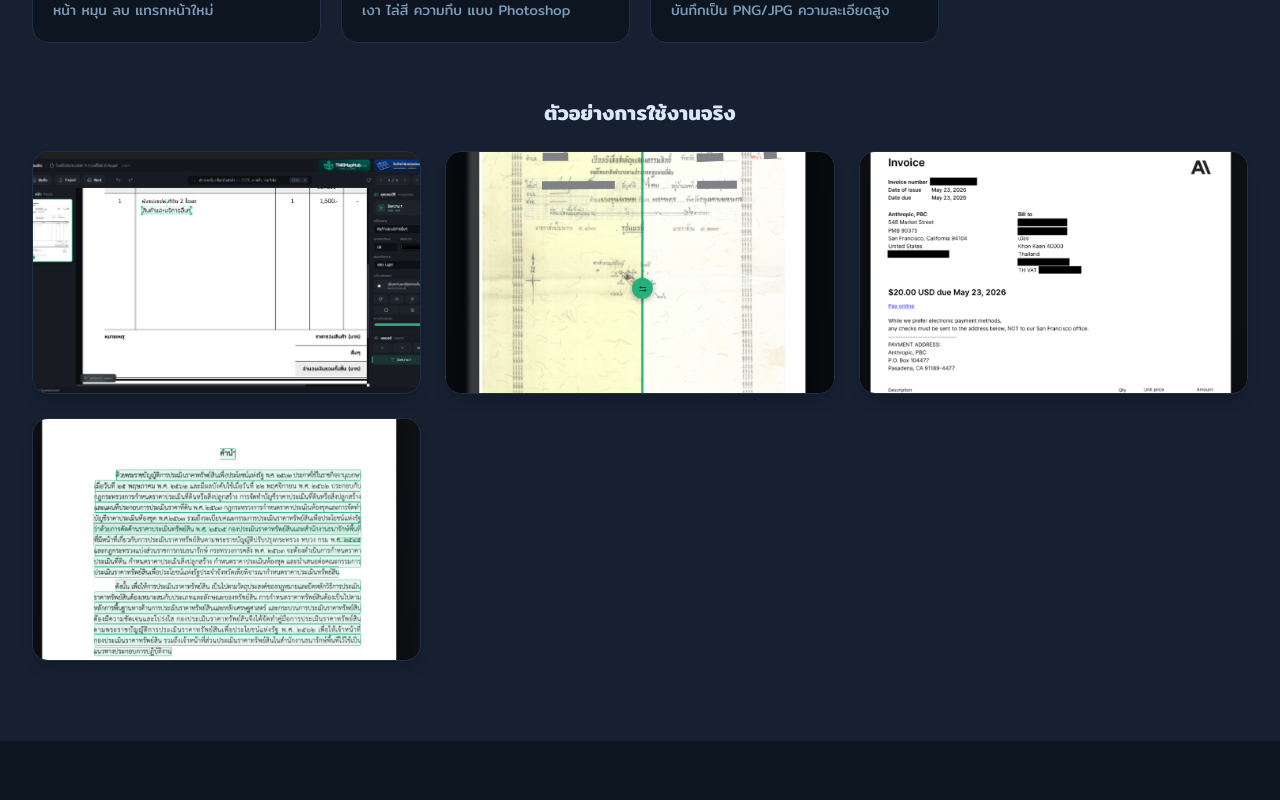
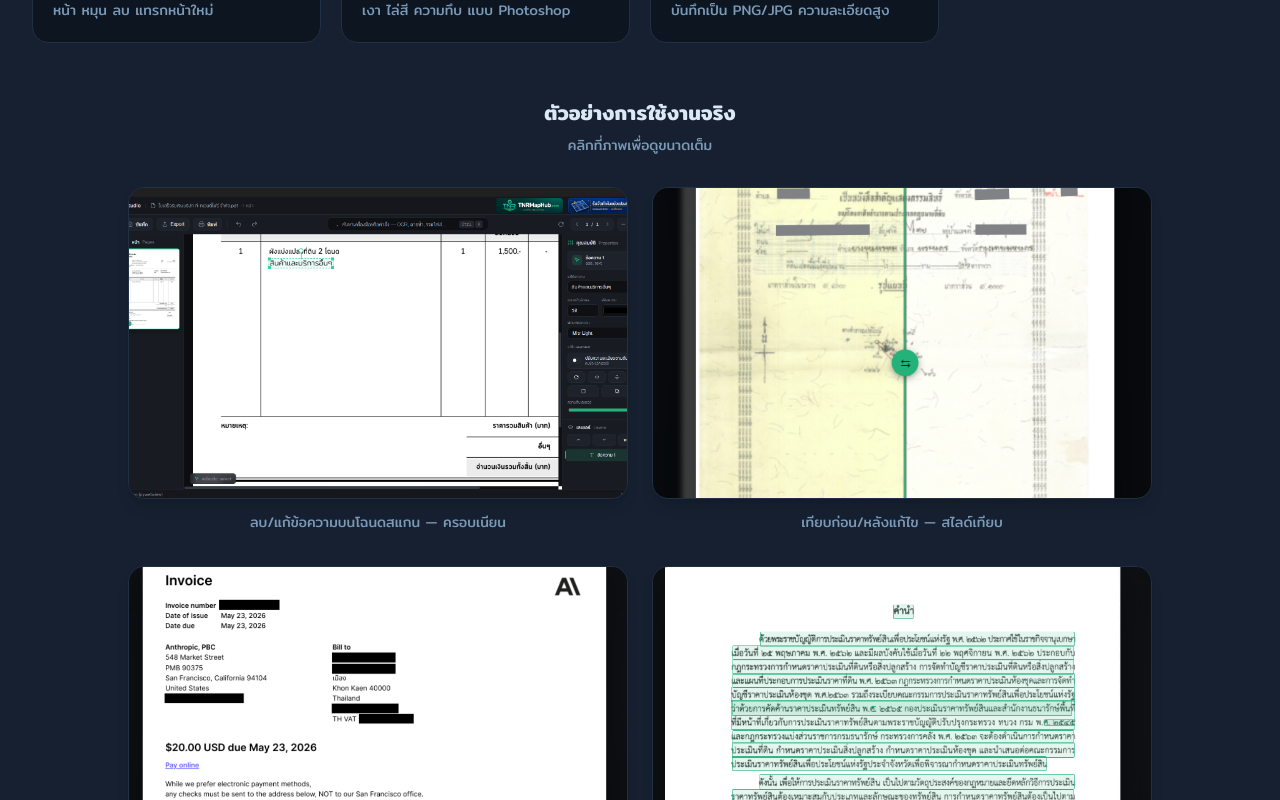
Before and after one commit to TNRgeoservice/vite-react-template, a React (Vite) app: page /tnrpdfstudio in a window 1280 px wide. Shown: the part 1180-1980 px from the top of the page. Built offline with nearby package versions, Linux system fonts and the light colour scheme.

Commit message:
PDF Studio landing: balanced 2x2 gallery + captions under cards

```diff
--- a/src/pages/PdfStudioPage.tsx
+++ b/src/pages/PdfStudioPage.tsx
@@ -143,17 +143,24 @@ function Hero() {
 }
 
 // ── ช่องภาพ: โชว์ <img> ถ้ามีไฟล์ ไม่งั้นโชว์ placeholder dashed ──────────────────
-function Shot({ file, caption, ratio = '16 / 9' }: { file: string; caption: string; ratio?: string }) {
+function Shot({ file, caption, ratio = '16 / 9', withCaption = false }: { file: string; caption: string; ratio?: string; withCaption?: boolean }) {
   const openZoom = useContext(ZoomCtx);
   if (file) {
     const src = `${SHOTS_DIR}/${file}`;
-    return (
+    const img = (
       <img
         src={src} alt={caption} loading="lazy"
         onClick={() => openZoom(src, caption)}
         className="w-full rounded-2xl border border-[var(--brd)] bg-[var(--bg2)] object-cover shadow-lg cursor-zoom-in hover:opacity-90 hover:border-[var(--acc)]/40 transition-all"
         style={{ aspectRatio: ratio }}
       />
+    );
+    if (!withCaption) return img;
+    return (
+      <figure className="flex flex-col gap-3">
+        {img}
+        <figcaption className="text-sm text-[var(--tx2)] text-center px-2 leading-relaxed">{caption}</figcaption>
+      </figure>
     );
   }
   return (
@@ -218,10 +225,11 @@ function Features() {
 
         {/* แกลเลอรีภาพตัวอย่างการใช้งาน (จาก GALLERY_SHOTS) */}
         <div className="mt-14">
-          <h3 className="text-center text-xl font-semibold mb-6">ตัวอย่างการใช้งานจริง</h3>
-          <div className="grid sm:grid-cols-2 lg:grid-cols-3 gap-6">
+          <h3 className="text-center text-xl font-semibold mb-2">ตัวอย่างการใช้งานจริง</h3>
+          <p className="text-center text-sm text-[var(--tx2)] mb-8">คลิกที่ภาพเพื่อดูขนาดเต็ม</p>
+          <div className="grid sm:grid-cols-2 gap-x-6 gap-y-8 max-w-5xl mx-auto">
             {GALLERY_SHOTS.map((s, i) => (
-              <Shot key={i} file={s.file} caption={s.caption} ratio="16 / 10" />
+              <Shot key={i} file={s.file} caption={s.caption} ratio="16 / 10" withCaption />
             ))}
           </div>
         </div>
```
